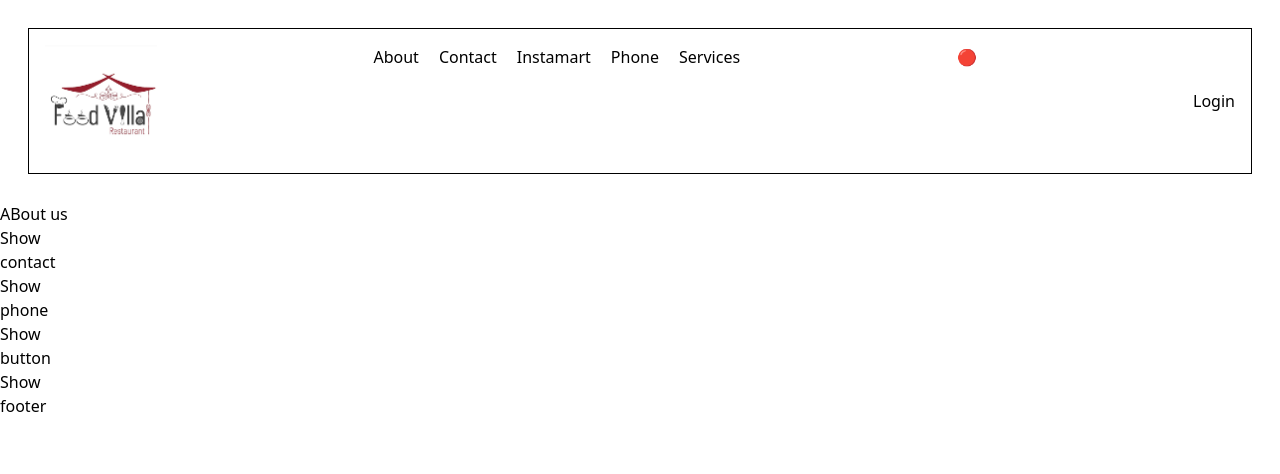
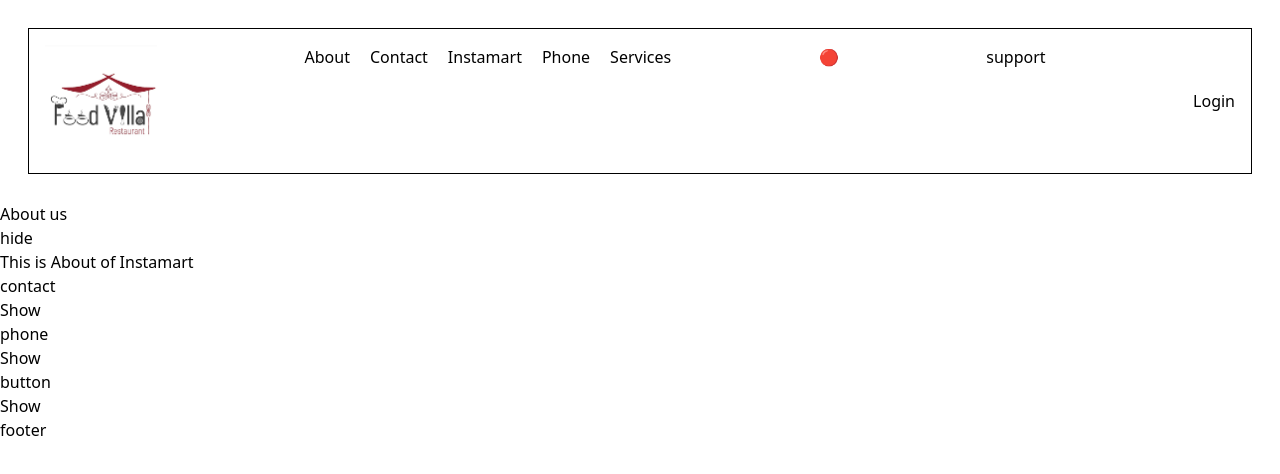
Before and after one commit to Prateekyadav01/Food_website, a React (Create React App) app: page /instamart in a window 1280 px wide. Shown: the top 474 px of the page. Built offline with nearby package versions, Linux system fonts and the light colour scheme.

Commit message:
UseContext Learning while implementing

```diff
--- a/src/App.js
+++ b/src/App.js
@@ -1,4 +1,4 @@
-import React, { Suspense ,lazy } from "react";
+import React, { Suspense ,lazy, useState } from "react";
 import Header from "./components/Header";
 import Body from "./components/Body";
 import { Outlet, createBrowserRouter } from "react-router-dom";
@@ -8,17 +8,28 @@ import Contact from "./components/Contact";
 import Footer from "./components/Footer";
 import RestaurantMenu from "./components/RestaurantMenu";
 import Profile from "./components/Profile";
+import UserContext from "./utils/UseContext";
 // import Instamart from "./components/Instmart";
 
 
 const Instamart= lazy(()=>import("./components/Instmart"));
 
 const Apply = () =>{
+  const [user,setUser]=useState({
+    name:"support",
+    email:"support@gmail.com"
+  })
   return(
     <>
-    <Header/>
-    <Outlet/>
-    <Footer/>
+      <UserContext.Provider
+      value={{
+        user:user,
+        setUser:setUser
+      }}>
+         <Header/>
+         <Outlet/>
+         <Footer/>
+      </UserContext.Provider>
     </>
   )
 }
--- a/src/components/Body.js
+++ b/src/components/Body.js
@@ -1,4 +1,4 @@
-import { useEffect, useState } from "react";
+import { useContext, useEffect, useState } from "react";
 import { restaurantList } from "./Config";
 import RestaurantCard from "./RestaurantCard";
 // import {swiggy_api_URL} from "./Config";
@@ -6,11 +6,14 @@ import Shimmer from "./Shimmer";
 import { Link } from "react-router-dom";
 import {filter} from "../utils/Helper";
 import useOnline from "../utils/useOnline";
+import UserContext from "../utils/UseContext";
 
 const Body = () => {
   const [searchBox, setSearchBox] = useState("");
   const [allRestaurants, setALLRestaurant] = useState([]);
   const [restaurantFilterData, setRestaurantFilterData]= useState([]);
+  const{user,setUser}=useContext(UserContext);
+
   const searchBoxHandler = (e) => {
     setSearchBox(e.target.value);
   };
@@ -69,6 +72,19 @@ const Body = () => {
         >
           Search
         </button>
+
+        <input value={user.name} onChange={(e)=>{
+          setUser({
+            ...user,
+            name:e.target.value
+          })
+        }}></input>
+        <input value={user.email} onChange={(e)=>{
+          setUser({
+            ...user,
+            email:e.target.value
+          })
+        }}></input>
       </div>
       <div className="flex flex-row flex-wrap gap-2 ">
         {
--- a/src/components/Header.js
+++ b/src/components/Header.js
@@ -1,12 +1,14 @@
-import { useState } from "react";
+import { useContext, useState } from "react";
 import { Link } from "react-router-dom";
 import logo from "../assests/download.png"
 import useOnline from "../utils/useOnline";
+import UserContext from "../utils/UseContext";
 // import useAuth from "../utils/useAuth";
 
 const Header = () =>{
   const [isLoggin , setIsLogin] = useState(true);
   const isOnline = useOnline();
+  const {user} = useContext(UserContext);
   // const login= useAuth();
     return (
       <div className="flex justify-between m-7 border border-solid border-black p-4 ">
@@ -21,9 +23,14 @@ const Header = () =>{
 
 
         <h1>{isOnline ? "✅" :"🔴"}</h1>
+        <h1>{user.name}</h1>
         {
-        isLoggin?(<button onClick={()=>{setIsLogin(false)}}>Login</button>)
-         : (<button onClick={()=>{setIsLogin(true)}}>Logout</button>)
+        isLoggin?
+        (<button onClick={()=>{setIsLogin(false)}}>Login</button>)
+
+         :
+          (<button onClick={()=>{setIsLogin(true)}}>Logout</button>)
+
          }
          {/* {
           login ? (
--- a/src/components/Instmart.js
+++ b/src/components/Instmart.js
@@ -15,61 +15,36 @@ const Section =({title ,description,isVisible,setIsVisible})=>{
     )
 }
 const Instamart =()=>{
-    const [visible ,setVisible] = useState({
-        showAbout:false,
-        showContact:false,
-        showPhone:false,
-        showButton:false
-    })
+    const [visible ,setVisible] = useState("about")
     return (
         <div>
             <Section
-              title="ABout us"
+              title="About us"
               description="This is About of Instamart"
-              isVisible={visible.showAbout}
+              isVisible={visible==="about"}
               setIsVisible={()=>{
-                setVisible({
-                    showAbout:true,
-                    showContact:false,
-                    showPhone:false,
-                    showButton:false
-                })
+                setVisible("about")
               }}/>
             <Section
               title="contact"
                description="This is About of Instamart"
-               isVisible={visible.showContact}
+               isVisible={visible==="contact"}
               setIsVisible={()=>{
-                setVisible({
-                    showAbout:false,
-                    showContact:true,
-                    showPhone:false,
-                    showButton:false
-                })
+                setVisible("contact")
               }}/>
             <Section
               title="phone"
               description="This is About of Instamart"
-              isVisible={visible.showPhone}
+              isVisible={visible==="phone"}
               setIsVisible={()=>{
-                setVisible({
-                    showAbout:false,
-                    showContact:false,
-                    showPhone:true,
-                    showButton:false
-                })
+                setVisible("phone")
               }}/>
             <Section
               title="button"
                description="This is About of Instamart"
-               isVisible={visible.showPhone}
+               isVisible={visible==="button"}
               setIsVisible={()=>{
-                setVisible({
-                    showAbout:false,
-                    showContact:false,
-                    showPhone:false,
-                    showButton:true
-                })
+                setVisible("button")
               }}/>
         </div>
     )
--- a/src/components/RestaurantCard.js
+++ b/src/components/RestaurantCard.js
@@ -1,5 +1,7 @@
 
+import { useContext } from "react";
 import { IMG_CDN_URL } from "./Config";
+import UserContext from "../utils/UseContext";
 
 const RestaurantCard = ( {
     name,
@@ -7,12 +9,14 @@ const RestaurantCard = ( {
     cloudinaryImageId,
     lastMileTravelString,
 })=>{
+  const {user}= useContext(UserContext);
     return(
       <div className="text-black flex flex-col  p-6  border border-solid border-black">
         <img src={IMG_CDN_URL +cloudinaryImageId} className="w-32 h-32"></img>
         <h2>{name}</h2>
         {/* <h3>{cusines.join(", ")}</h3> */}
         <h4>{lastMileTravelString}</h4>
+        <h4>{user.name} - {user.email}</h4>
       </div>
     );
   }
--- /dev/null
+++ b/src/utils/UseContext.js
@@ -0,0 +1,11 @@
+import { createContext } from "react";
+
+const UserContext = createContext({
+     user :{
+        name:"Prateek Yadav",
+        email:"prateeky562@gmail.com",
+     }
+});
+
+
+export default UserContext;
```
